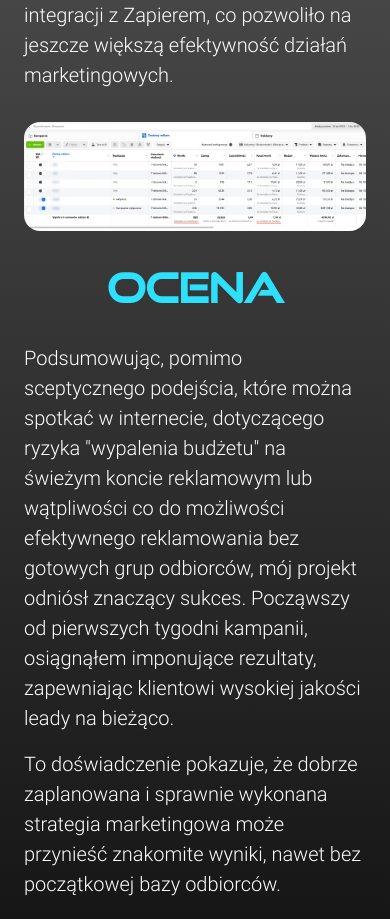
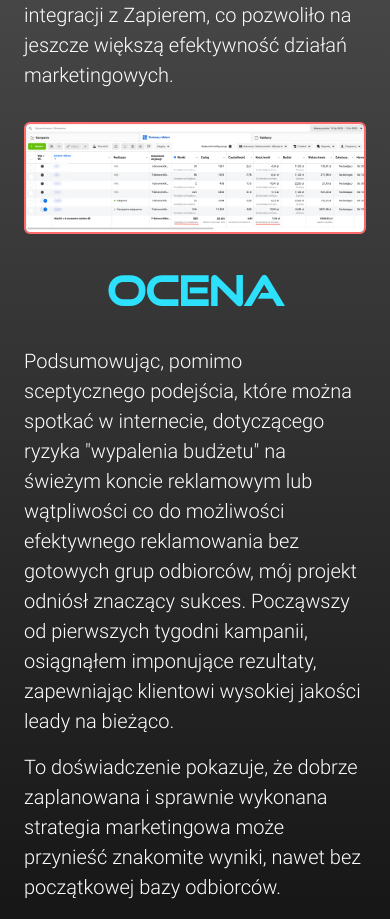
Before and after one commit to MateuszKuruc/marketing-portfolio, a Next.js app in the folder marketing-portfolio/: page /portfolio/1 in a window 390 px wide. Shown: the part 1120-2039 px from the top of the page. Built offline with nearby package versions, Linux system fonts and the light colour scheme.

Commit message:
change styling for images in case study component to different values for mobile and desktop

```diff
--- a/marketing-portfolio/src/app/portfolio/[projectId]/page.tsx
+++ b/marketing-portfolio/src/app/portfolio/[projectId]/page.tsx
@@ -32,7 +32,7 @@ const Project = ({ params }: Params) => {
             <div>
               {client.img && (
                 <Image
-                  className="rounded-2xl "
+                  className="rounded-md border-2 border-coral-50 lg:rounded-2xl lg:border-4"
                   src={client.img}
                   width={1200}
                   height={350}
```
